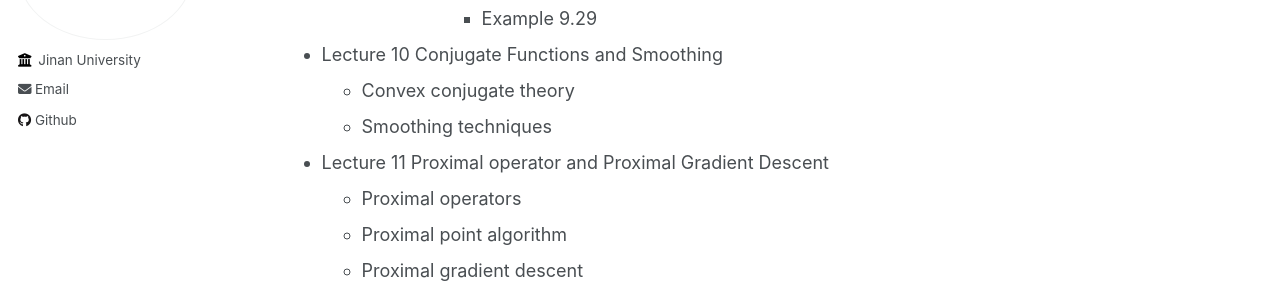
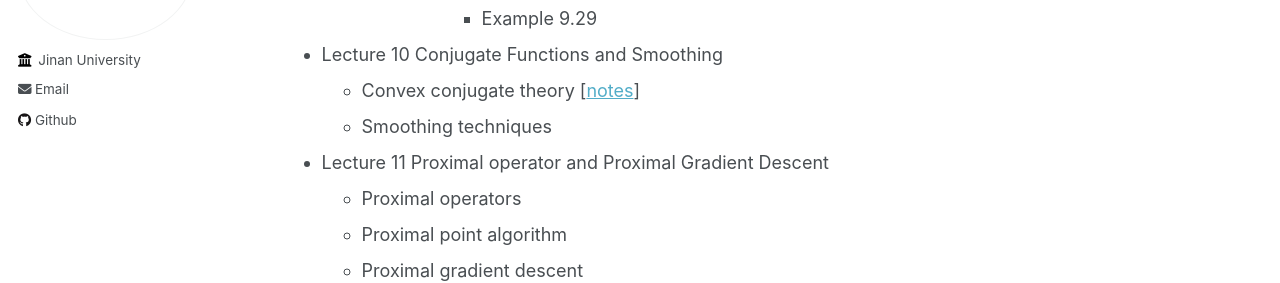
Before and after one commit to wangyuanhao/optimization_method_course_webpage, a Jekyll site: the page built from _pages/about.md, in a window 1280 px wide and 900 px high, scrolled down 3373 px. Shown: the part 180-463 px from the top of the window. Built offline with Jekyll 4.4.1, drawn with Linux system fonts in a browser that asks for light colours.

Commit message:
update lecture 11

```diff
--- a/_pages/about.md
+++ b/_pages/about.md
@@ -91,7 +91,7 @@ The materials are collected and reorganized mainly from:
         * Example 9.29
 
 * Lecture 10 Conjugate Functions and Smoothing
-  * Convex conjugate theory
+  * Convex conjugate theory [[notes](../notes/lecture11.pdf)]
   * Smoothing techniques
 
 * Lecture 11 Proximal operator and Proximal Gradient Descent
```
Also changed, not shown: 1 other file.
